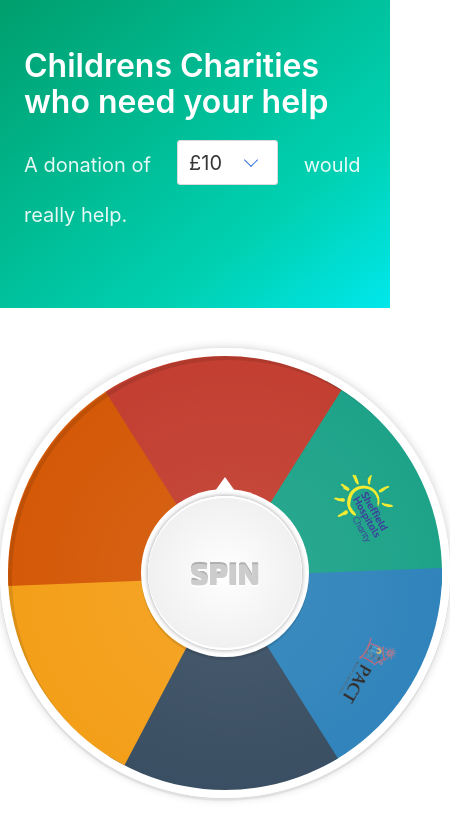
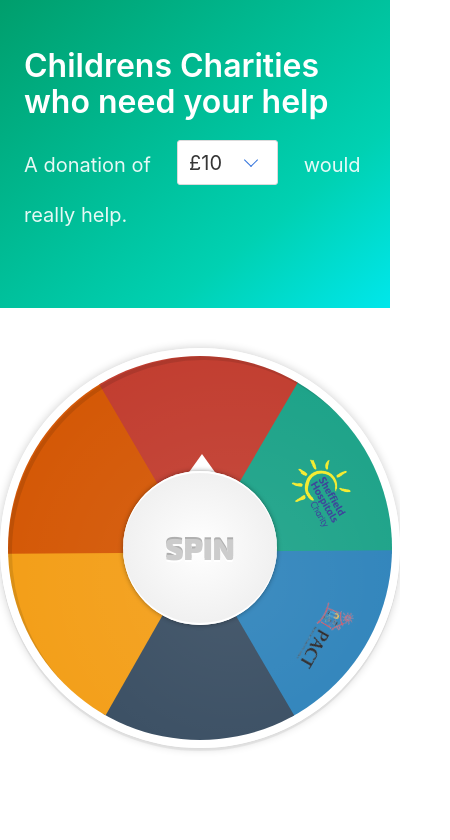
Before and after one commit to markdessain/swsheffield2017, a plain HTML site: page index.html in a window 390 px wide. Shown: the whole page, 450 px wide, since content can reach past the window. Drawn offline with Linux system fonts and the light colour scheme.

Commit message:
mobile friendly

```diff
--- a/assets/style.css
+++ b/assets/style.css
@@ -1,28 +1,28 @@
 
 #wrapper {
-  width: 450px;
+  width: 400px;
   margin: 40px auto;
 }
 
 #wheel{
-	width:450px;
-	height:450px;
+	width:400px;
+	height:400px;
 }
 
 #wheel:before{
-	width:442px;
-	height:442px;
+	width:392px;
+	height:392px;
 }
 
 #wheel div.sec{
   left: 70px;
   top: -8px;
-  border-width: 230px 145px 0;
-  transform-origin: 145px 229px;
+  border-width: 205px 120px 0;
+  transform-origin: 120px 204px;
 }
 
 #wheel div.sec .fa {
-    margin-top: -190px;
+    margin-top: -170px;
 }
 
 #shine {
@@ -31,23 +31,23 @@
 }
 
 #spin{
-	width:168px;
-	height:168px;
-  margin: -84px 0 0 -84px;
+	width:108px;
+	height:108px;
+  margin: -54px 0 0 -54px;
   font-size: 30px;
 }
 
 #spin:after{
-  width: 168px;
-  height: 168px;
-  line-height: 168px;
+  width: 108px;
+  height: 108px;
+  line-height: 108px;
 }
 
 
 
 #spin:before{
-  top:-12px;
-  left:64px;
+  top:-40px;
+  left:36px;
   border-width: 0 20px 28px 20px;
 }
 
--- a/index.html
+++ b/index.html
@@ -7,6 +7,8 @@
 <script src="assets/wheel.js"></script>
 
 <link href='https://fonts.googleapis.com/css?family=Exo+2:900' rel='stylesheet' type='text/css'>
+
+<meta name="viewport" content="width=device-width, initial-scale=1, maximum-scale=1, user-scalable=0">
 
 
 <section class="hero is-medium is-primary is-bold">
@@ -18,8 +20,8 @@
       <h2 class="subtitle">
         A donation of <div class="select select-header">
           <select>
-            <option>£10</option>
-            <option>£20</option>
+            <option>&pound;10</option>
+            <option>&pound;20</option>
           </select>
         </div>
         would really help.
```
